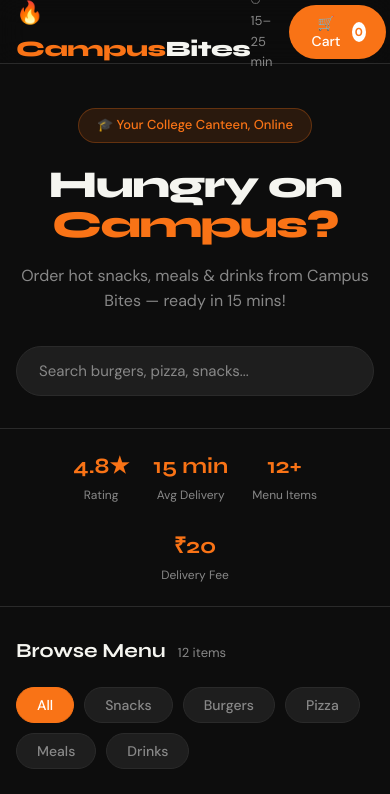
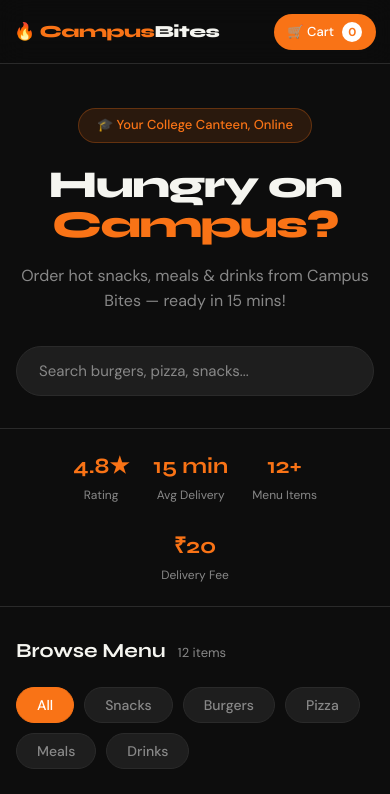
Before and after one commit to Callsign-Archangel/Campus-bites, a plain HTML site: page index.html in a window 390 px wide. Shown: the top 794 px of the page. Drawn offline with Linux system fonts and the light colour scheme.

Commit message:
style.css

```diff
--- a/css/style.css
+++ b/css/style.css
@@ -427,7 +427,11 @@
 
 /* ---- RESPONSIVE ---- */
 @media (max-width: 600px) {
-  #navbar { padding: 0 16px; }
+  #navbar { padding: 0 14px; gap: 8px; }
+  .logo { font-size: 17px; white-space: nowrap; }
+  .nav-right { gap: 8px; }
+  .nav-meta { display: none; }
+  .cart-btn { padding: 8px 14px; font-size: 13px; white-space: nowrap; }
   .hero { padding: 44px 16px 32px; }
   .section { padding: 28px 16px; }
   .form-row { grid-template-columns: 1fr; }
```
